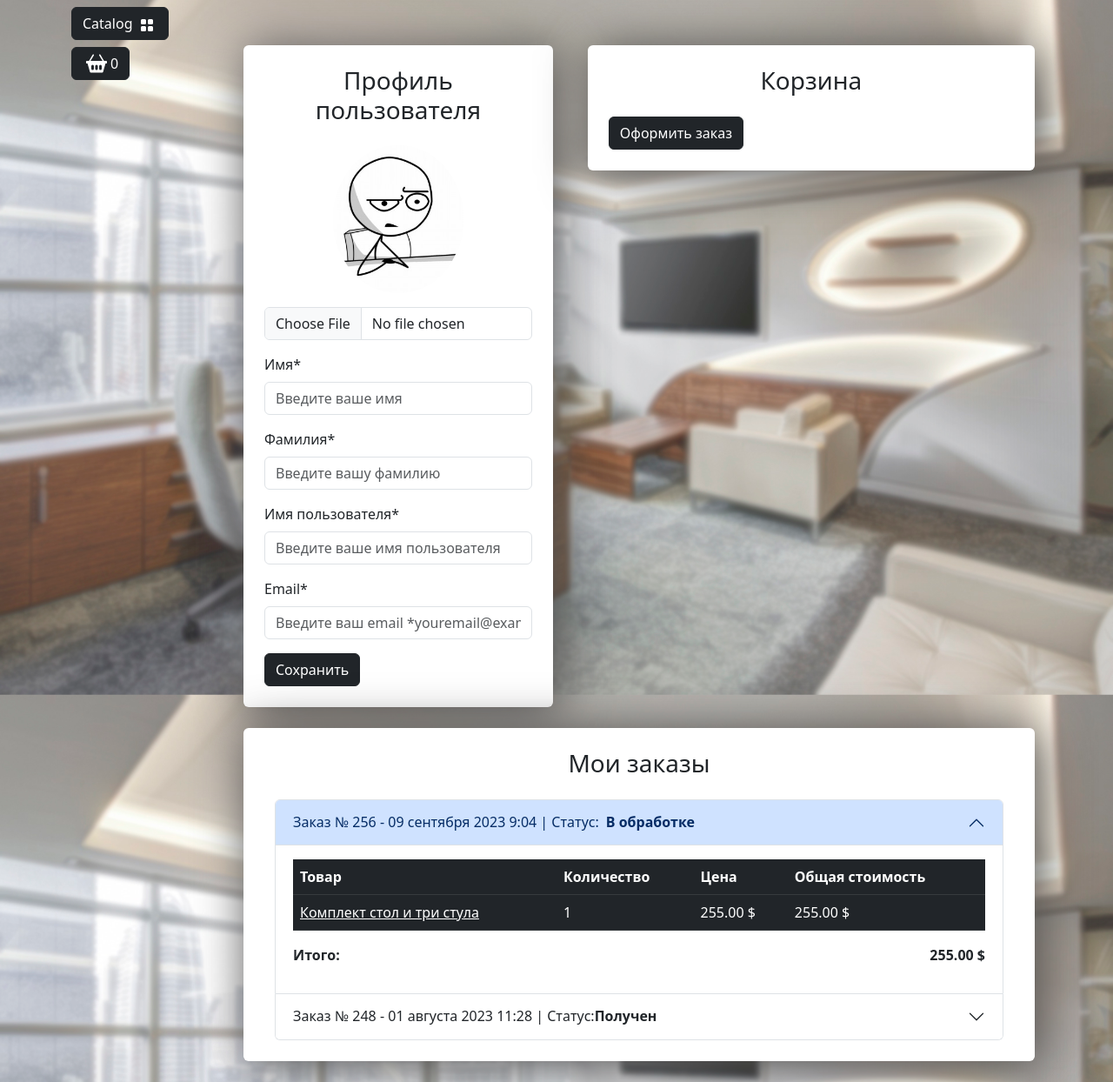
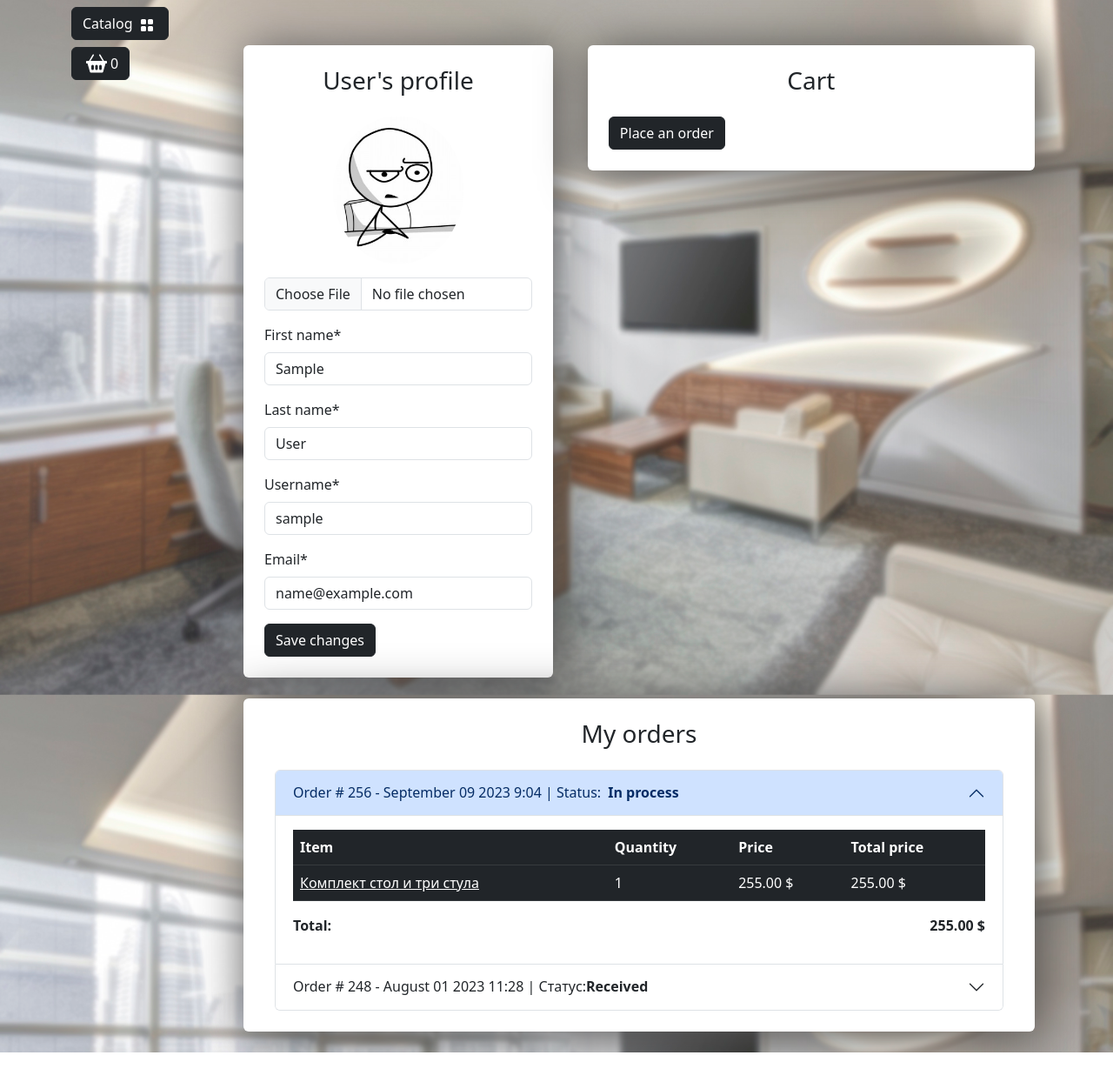
Before and after one commit to karybskyi/neekea_project, a Django app: page /users/profile/ in a window 1280 px wide. Shown: the part 56-1300 px from the top of the page at 87% size. After the commit the page ends 1266 px from the top, so only its background shows below. Run offline with Django 4.2, Linux system fonts and the light colour scheme; the visitor is signed in with stand-in values (Sample User, id 1); data comes from the database, SQL or seed files in the repository; some libraries are stand-ins or nearby versions.

Commit message:
added user's profile functionality

```diff
--- a/users/forms.py
+++ b/users/forms.py
@@ -1,5 +1,5 @@
 from django import forms
-from django.contrib.auth.forms import AuthenticationForm, UserCreationForm
+from django.contrib.auth.forms import AuthenticationForm, UserCreationForm, UserChangeForm
 
 from users.models import User
 
@@ -32,6 +32,22 @@ class UserRegistrationForm(UserCreationForm):
     password1 = forms.CharField()
     password2 = forms.CharField()
 
+class ProfileForm(UserChangeForm):
+    class Meta:
+        model = User
+        fields = {
+            "image",
+            "first_name",
+            "last_name",
+            "username",
+            "email",
+        }
+
+    image = forms.ImageField(required=False)
+    first_name = forms.CharField()
+    last_name = forms.CharField()
+    username = forms.CharField()
+    email = forms.CharField()
 
 # option with greater implementation backend than
 # frontend part in forms management:
@@ -124,3 +140,57 @@ class UserRegistrationForm(UserCreationForm):
 #             }
 #         )
 #     )
+
+# class ProfileForm(UserChangeForm):
+#     class Meta:
+#         model = User
+#         fields = {
+#             "image",
+#             "first_name",
+#             "last_name",
+#             "username",
+#             "email",
+#         }
+
+#     image = forms.ImageField(
+#         widget=forms.FileInput(
+#             attrs={"class": "form-control mt-3"}
+#         ),
+#         required=False
+#     )
+
+#     first_name = forms.CharField(
+#         widget=forms.TextInput(
+#             attrs={
+#                 "class": "form-control",
+#                 "placeholder": "Enter your first name",
+#             }
+#         )
+#     )
+
+#     last_name = forms.CharField(
+#         widget=forms.TextInput(
+#             attrs={
+#                 "class": "form-control",
+#                 "placeholder": "Enter your last name",
+#             }
+#         )
+#     )
+
+#     username = forms.CharField(
+#         widget=forms.TextInput(
+#             attrs={
+#                 "class": "form-control",
+#                 "placeholder": "Enter your username",
+#             }
+#         )
+#     )
+
+#     email = forms.CharField(
+#         widget=forms.TextInput(
+#             attrs={
+#                 "class": "form-control",
+#                 "placeholder": "Enter your email *youremail@example.com",
+#             }
+#         )
+#     )
--- a/users/templates/users/profile.html
+++ b/users/templates/users/profile.html
@@ -5,69 +5,109 @@
     <div class="row">
         <div class="container mt-5">
             <div class="row">
-                <!-- Профиль с данными пользователя -->
+                <!-- User's profile -->
                 <div class="col-md-5">
                     <div class=" bg-white p-4 mb-4 mx-2 rounded custom-shadow">
-                        <h3 class="text-center mb-4">Профиль пользователя</h3>
-                        <form>
+                        <h3 class="text-center mb-4">User's profile</h3>
+                        <form action="{% url "users:profile" %}" method="post" enctype="multipart/form-data">
+                        {% csrf_token %}
                             <div class="row">
                                 <div class="col-md-12 mb-3 text-center">
-                                    <img src= "{% static "images/baseavatar.jpg" %}"
-                                        alt="Аватар пользователя" class="img-fluid rounded-circle"
-                                        style="max-width: 150px;">
-                                    <input type="file" class="form-control mt-3" id="avatar"
-                                        accept="image/*">
+                                    {% if user.image %}
+                                        <img src= "{{ user.image.url }}"
+                                            alt="User's avatar" class="img-fluid rounded-circle"
+                                            style="max-width: 150px;">
+                                    {% else %}
+                                        <img src= "{% static "images/baseavatar.jpg" %}"
+                                            alt="User's avatar" class="img-fluid rounded-circle"
+                                            style="max-width: 150px;">
+                                    {% endif %}
+                                    <input type="file" class="form-control mt-3"
+                                        id="id_image" name="image" accept="image/*">
+                                    {% if form.image.errors %}
+                                        <div class="alert alert-danger alert-dismissible fade show">
+                                            {{ form.image.errors }}
+                                        </div>
+                                    {% endif %}
                                 </div>
                                 <div class="col-md-12 mb-3">
-                                    <label for="firstName" class="form-label">Имя*</label>
-                                    <input type="text" class="form-control" id="firstName"
-                                        placeholder="Введите ваше имя" value="" required>
+                                    <label for="id_first_name" class="form-label">First name*</label>
+                                    <input type="text" class="form-control"
+                                        id="id_first_name" name="first_name"
+                                        placeholder="Enter your first name"
+                                        value="{{ form.first_name.value }}" required>
+                                    {% if form.first_name.errors %}
+                                        <div class="alert alert-danger alert-dismissible fade show">
+                                            {{ form.first_name.errors }}
+                                        </div>
+                                    {% endif %}
                                 </div>
                                 <div class="col-md-12 mb-3">
-                                    <label for="lastName" class="form-label">Фамилия*</label>
-                                    <input type="text" class="form-control" id="lastName"
-                                        placeholder="Введите вашу фамилию" value="" required>
+                                    <label for="id_last_name" class="form-label">Last name*</label>
+                                    <input type="text" class="form-control"
+                                        id="id_last_name" name="last_name"
+                                        placeholder="Enter your last name"
+                                        value="{{ form.last_name.value }}" required>
+                                    {% if form.last_name.errors %}
+                                        <div class="alert alert-danger alert-dismissible fade show">
+                                            {{ form.last_name.errors }}
+                                        </div>
+                                    {% endif %}
+
                                 </div>
                                 <div class="col-md-12 mb-3">
-                                    <label for="username" class="form-label">Имя пользователя*</label>
-                                    <input type="text" class="form-control" id="username"
-                                        placeholder="Введите ваше имя пользователя" value="" required>
+                                    <label for="id_user_name" class="form-label">Username*</label>
+                                    <input type="text" class="form-control"
+                                        id="id_user_name" name="username"
+                                        placeholder="Enter your username"
+                                        value="{{ form.username.value }}" required>
+                                    {% if form.username.errors %}
+                                        <div class="alert alert-danger alert-dismissible fade show">
+                                            {{ form.username.errors }}
+                                        </div>
+                                    {% endif %}
                                 </div>
                                 <div class="col-md-12 mb-3">
-                                    <label for="email" class="form-label">Email*</label>
-                                    <input type="email" class="form-control" id="email"
-                                        placeholder="Введите ваш email *youremail@example.com" value=""
-                                        required>
+                                    <label for="id_email" class="form-label">Email*</label>
+                                    <input type="email" class="form-control"
+                                        id="id_email" name="email"
+                                        placeholder="Enter your email"
+                                        value="{{ form.email.value }}" required>
+                                    {% if form.email.errors %}
+                                        <div class="alert alert-danger alert-dismissible fade show">
+                                            {{ form.email.errors }}
+                                        </div>
+                                    {% endif %}
                                 </div>
                             </div>
-                            <button type="submit" class="btn btn-dark">Сохранить</button>
+                            <button type="submit" class="btn btn-dark">Save changes</button>
                         </form>
                     </div>
                 </div>
-                <!-- Корзина -->
+                <!-- Cart -->
                 <div class="col-md-7">
                     <div class=" bg-white p-4 mb-4 mx-2 rounded custom-shadow">
-                        <h3 class="text-center mb-4">Корзина</h3>
+                        <h3 class="text-center mb-4">Cart</h3>
                         <div class="container" id="cart-items-container">
-                            <!-- Разметка корзины -->
-                            <!-- Закончилась разметка корзины -->
+                            <!-- Cart markup -->
+                            <!-- End of cart markup -->
                         </div>
                         <a class="btn btn-dark" href="../orders/create_order.html">
-                            Оформить заказ
+                            Place an order
                         </a>
                     </div>
                 </div>
-                <!-- Оформленные заказы -->
+                <!-- Processed ordeers -->
                 <div class="col-md-12">
                     <div class=" bg-white p-4 mb-4 mx-2 rounded custom-shadow">
-                        <h3 class="text-center mb-4">Мои заказы</h3>
-                        <!-- Разметка заказов -->
+                        <h3 class="text-center mb-4">My orders</h3>
+                        <!-- Orders markup -->
                         <div class="container">
                             <div class="accordion" id="accordionExample">
                                 <div class="accordion-item">
                                     <h2 class="accordion-header" id="heading1">
                                         <button class="accordion-button" type="button" data-bs-toggle="collapse" data-bs-target="#collapse1" aria-expanded="false" aria-controls="collapse1">
-                                            Заказ № 256 - 09 сентября 2023 9:04 | Статус:<strong class="mx-2"> В обработке</strong>
+                                            Order # 256 - September 09 2023 9:04 | Status:<strong class="mx-2"> In process</strong>
                                         </button>
                                     </h2>
                                     <div id="collapse1" class="accordion-collapse collapse show" aria-labelledby="heading1" data-bs-parent="#accordionExample">
@@ -75,10 +115,10 @@
                                             <table class="table table-dark table-hover">
                                                 <thead>
                                                     <tr>
-                                                        <th>Товар</th>
-                                                        <th>Количество</th>
-                                                        <th>Цена</th>
-                                                        <th>Общая стоимость</th>
+                                                        <th>Item</th>
+                                                        <th>Quantity</th>
+                                                        <th>Price</th>
+                                                        <th>Total price</th>
                                                     </tr>
                                                 </thead>
                                                 <tbody>
@@ -92,7 +132,7 @@
                                                 </tbody>
                                             </table>
                                             <div class="d-flex justify-content-between">
-                                                <p><strong>Итого:</strong></p>
+                                                <p><strong>Total:</strong></p>
                                                 <p><strong>255.00 $</strong></p>
 
                                             </div>
@@ -102,7 +142,7 @@
                                 <div class="accordion-item">
                                     <h2 class="accordion-header" id="heading2">
                                         <button class="accordion-button collapsed" type="button" data-bs-toggle="collapse" data-bs-target="#collapse2" aria-expanded="false" aria-controls="collapse2">
-                                            Заказ № 248 - 01 августа 2023 11:28 | Статус: <strong>Получен</strong>
+                                            Order # 248 - August 01 2023 11:28 | Статус: <strong>Received</strong>
                                         </button>
                                     </h2>
                                     <div id="collapse2" class="accordion-collapse collapse" aria-labelledby="heading2" data-bs-parent="#accordionExample">
@@ -110,10 +150,10 @@
                                             <table class="table table-dark table-hover">
                                                 <thead>
                                                     <tr>
-                                                        <th>Товар</th>
-                                                        <th>Количество</th>
-                                                        <th>Цена</th>
-                                                        <th>Общая стоимость</th>
+                                                        <th>Item</th>
+                                                        <th>Quantity</th>
+                                                        <th>Price</th>
+                                                        <th>Total price</th>
                                                     </tr>
                                                 </thead>
                                                 <tbody>
@@ -131,7 +171,7 @@
                                 </div>
                             </div>
                         </div>
-                        <!-- Закончилась разметка заказов -->
+                        <!-- End of orders markup -->
                     </div>
                 </div>
             </div>
--- a/users/views.py
+++ b/users/views.py
@@ -1,9 +1,10 @@
-from django.contrib import auth
+from django.contrib.auth.decorators import login_required
+from django.contrib import auth, messages
 from django.http import HttpResponseRedirect
 from django.shortcuts import redirect, render
 from django.urls import reverse
 
-from users.forms import UserLoginForm, UserRegistrationForm
+from users.forms import ProfileForm, UserLoginForm, UserRegistrationForm
 
 
 def login(request):
@@ -15,6 +16,7 @@ def login(request):
             user = auth.authenticate(username=username, password=password)
             if user:
                 auth.login(request, user)
+                messages.success(request, f"You've been logged in as {username}")
                 return HttpResponseRedirect(reverse("main:index"))
     else:
         form = UserLoginForm()
@@ -26,7 +28,9 @@ def login(request):
     return render(request, "users/login.html", context)
 
 
+@login_required
 def logout(request):
+    messages.success(request, f"{request.user.username}, you've been logged out")
     auth.logout(request)
     return redirect(reverse("users:login"))
 
@@ -38,6 +42,7 @@ def registration(request):
             form.save()
             user = form.instance
             auth.login(request, user)
+            messages.success(request, f"You've been registered and logged in as {user.username}")
             return HttpResponseRedirect(reverse("main:index"))
     else:
         form = UserRegistrationForm()
@@ -49,8 +54,19 @@ def registration(request):
     return render(request, "users/registration.html", context)
 
 
+@login_required
 def profile(request):
+    if request.method == "POST":
+        form = ProfileForm(data=request.POST, instance=request.user, files=request.FILES)
+        if form.is_valid():
+            form.save()
+            messages.success(request, "Your profile data has been updated")
+            return HttpResponseRedirect(reverse("users:profile"))
+    else:
+        form = ProfileForm(instance=request.user)
+
     context = {
         "title": "Neekea - User Profile",
+        "form": form,
     }
     return render(request, "users/profile.html", context)
```
